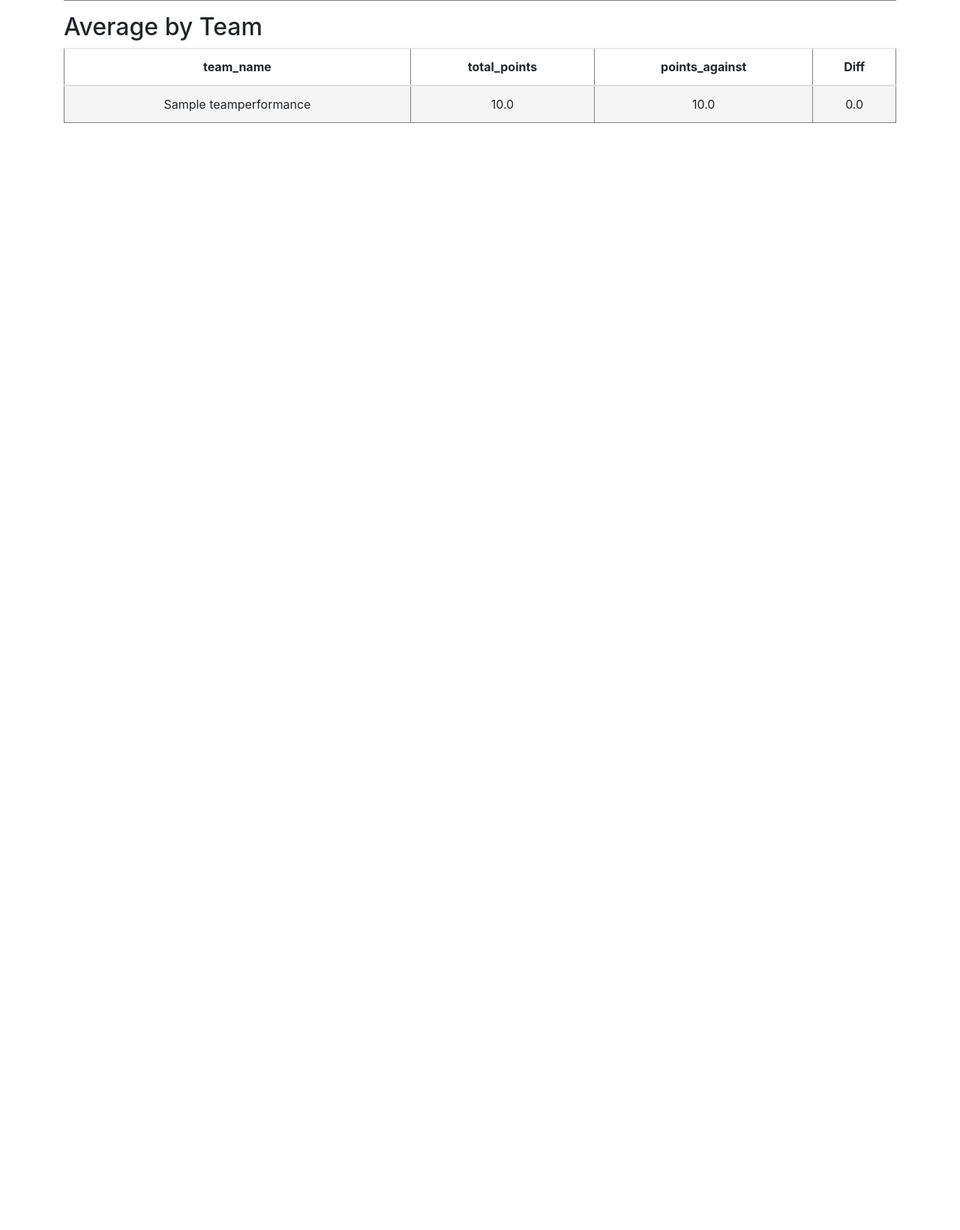
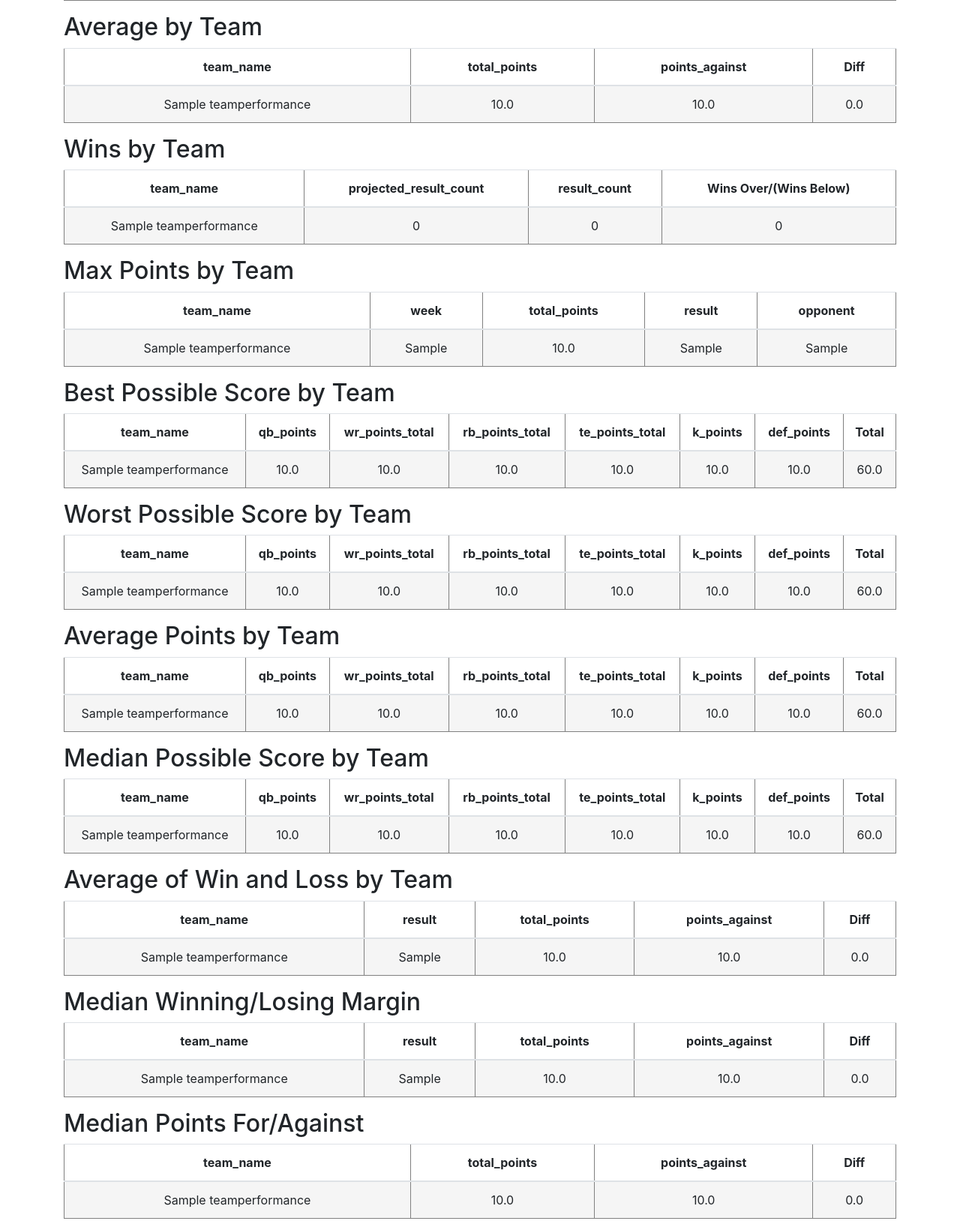
Before and after one commit to madunn5/Fantasy_Data, a Django app: page /stats/ in a window 1280 px wide. Shown: the part 305-1945 px from the top of the page at 75% size. Before the commit the page ends 469 px from the top, so only its background shows below. Run offline with Django 4.2, Linux system fonts and the light colour scheme; tables that the repository leaves empty hold one stand-in row (values such as "Sample post"); some libraries are stand-ins or nearby versions.

Commit message:
Updates for charts.

```diff
--- a/fantasy_data/models.py
+++ b/fantasy_data/models.py
@@ -16,7 +16,7 @@ class TeamPerformance(models.Model):
     expected_total = models.FloatField()
     difference = models.FloatField()
     points_against = models.FloatField()
-    projected_wins = models.IntegerField(null=True, blank=True)
+    projected_wins = models.CharField(max_length=100, null=True, blank=True)
     actual_wins = models.IntegerField(null=True, blank=True)
     wins_diff = models.IntegerField(null=True, blank=True)
     result = models.CharField(max_length=100, null=True, blank=True)
--- a/fantasy_data/templates/fantasy_data/stats.html
+++ b/fantasy_data/templates/fantasy_data/stats.html
@@ -47,6 +47,91 @@
             {{ average_by_team_table|safe }}
         </div>
 
+        <h2>Wins by Team</h2>
+        <div class="table-responsive" id="wins_table">
+            {{ wins_table|safe }}
+        </div>
+
+        <h2>Max Points by Team</h2>
+        <div class="table-responsive" id="max_points_table">
+            {{ max_points_table|safe }}
+        </div>
+
+        <h2>Best Possible Score by Team</h2>
+        <div class="table-responsive" id="best_possible_table">
+            {{ best_possible_table|safe }}
+        </div>
+
+        <h2>Worst Possible Score by Team</h2>
+        <div class="table-responsive" id="worst_possible_table">
+            {{ worst_possible_table|safe }}
+        </div>
+
+        <h2>Average Points by Team</h2>
+        <div class="table-responsive" id="avg_points_week_table">
+            {{ avg_points_week_table|safe }}
+        </div>
+
+        <h2>Median Possible Score by Team</h2>
+        <div class="table-responsive" id="median_possible_table">
+            {{ median_possible_table|safe }}
+        </div>
+
+        <h2>Average of Win and Loss by Team</h2>
+        <div class="table-responsive" id="average_by_team_table_win_and_loss">
+            {{ average_by_team_table_win_and_loss|safe }}
+        </div>
+
+        <h2>Median Winning/Losing Margin</h2>
+        <div class="table-responsive" id="median_by_team_result_table">
+            {{ median_by_team_result_table|safe }}
+        </div>
+
+        <h2>Median Points For/Against</h2>
+        <div class="table-responsive" id="median_by_team_table">
+            {{ median_by_team_table|safe }}
+        </div>
+
+        <h2>Max Points Scored in A Single Game</h2>
+        <div class="table-responsive" id="max_points_by_team_table">
+            {{ max_points_by_team_table|safe }}
+        </div>
+
+        <h2>Max Points Scored in A Single Game by QB</h2>
+        <div class="table-responsive" id="max_qb_points_by_team_table">
+            {{ max_qb_points_by_team_table|safe }}
+        </div>
+
+        <h2>Max Points Scored in A Single Game by WR</h2>
+        <div class="table-responsive" id="max_wr_points_by_team_table">
+            {{ max_wr_points_by_team_table|safe }}
+        </div>
+
+        <h2>Max Points Scored in A Single Game by RB</h2>
+        <div class="table-responsive" id="max_rb_points_by_team_table">
+            {{ max_rb_points_by_team_table|safe }}
+        </div>
+
+        <h2>Max Points Scored in A Single Game by TE</h2>
+        <div class="table-responsive" id="max_te_points_by_team_table">
+            {{ max_te_points_by_team_table|safe }}
+        </div>
+
+        <h2>Max Points Scored in A Single Game by K</h2>
+        <div class="table-responsive" id="max_k_points_by_team_table">
+            {{ max_k_points_by_team_table|safe }}
+        </div>
+
+        <h2>Max Points Scored in A Single Game by DEF</h2>
+        <div class="table-responsive" id="max_def_points_by_team_table">
+            {{ max_def_points_by_team_table|safe }}
+        </div>
+
+        <h2>Min Points Scored in A Single Game</h2>
+        <div class="table-responsive" id="min_points_by_team_table">
+            {{ min_points_by_team_table|safe }}
+        </div>
+
     <script src="https://cdnjs.cloudflare.com/ajax/libs/jquery/3.6.0/jquery.min.js"></script>
     <script>
         function applyFilter() {
--- a/fantasy_data/views.py
+++ b/fantasy_data/views.py
@@ -62,7 +62,7 @@ def upload_csv(request):
                     'expected_total': row['Expected Total'],
                     'difference': row['Difference'],
                     'points_against': row['Points Against'],
-                    'projected_wins': row.get('Projected Wins', 0),
+                    'projected_wins': row['Projected Result'],
                     'actual_wins': row.get('Actual Wins', 0),
                     'wins_diff': row.get('Wins Over/(Wins Below)', 0),
                     'result': row.get('Result', 'N/A'),
@@ -600,7 +600,9 @@ def stats_charts(request):
         print("No data retrieved from TeamPerformance model.")
         context = {
             'average_differential_table': "<p>No data available for average differential.</p>",
-            'average_by_team_table': "<p>No data available for average by team.</p>"
+            'average_by_team_table': "<p>No data available for average by team.</p>",
+            'wins_table': "<p>No data available for wins above/below projected wins.</p>",
+            'max_points_table': "<p>No data available for max points scored in a single game.</p>"
         }
         return render(request, 'fantasy_data/stats.html', context)
 
@@ -618,7 +620,7 @@ def stats_charts(request):
     else:
         average_differential_table = "<p>Columns 'team_name' or 'difference' not found in data.</p>"
 
-    # Compute average by team
+    # Compute average points for and against by team
     if 'team_name' in data.columns and 'total_points' in data.columns and 'points_against' in data.columns:
         data_avg_by_team = data[['team_name', 'total_points', 'points_against']]
         data_avg_by_team = data_avg_by_team.groupby('team_name').mean()
@@ -629,12 +631,252 @@ def stats_charts(request):
     else:
         average_by_team_table = "<p>Columns 'team_name', 'total_points', or 'points_against' not found in data.</p>"
 
+    # Wins Above/Below Projected Wins
+    if 'team_name' in data.columns and 'projected_wins' in data.columns and 'result' in data.columns:
+        data_wins = data[['team_name', 'projected_wins', 'result']]
+        data_wins = data_wins.groupby('team_name').agg(
+            projected_result_count=('projected_wins', lambda x: (x == 'W').sum()),
+            result_count=('result', lambda x: (x == 'W').sum())
+        ).reset_index()
+
+        # Rename columns for clarity
+        data_wins.columns = ['team_name', 'projected_result_count', 'result_count']
+        data_wins['Wins Over/(Wins Below)'] = data_wins['result_count'] - data_wins['projected_result_count']
+        data_wins = data_wins.sort_values(by=['Wins Over/(Wins Below)'], ascending=False).reset_index()
+        del data_wins['index']
+        wins_table = data_wins.to_html(classes='table table-striped', index=False)
+    else:
+        wins_table = "<p>Columns 'team_name', 'projected_result_count', or 'result_count' not found in data.</p>"
+
+    # Max Points Scored in a Single Game
+    if 'team_name' in data.columns and 'total_points' in data.columns:
+        data_avg_by_team = data[['team_name', 'week', 'total_points', 'result', 'opponent']]
+        max_total_rows = data_avg_by_team.groupby('team_name')['total_points'].idxmax()
+        result = data_avg_by_team.loc[max_total_rows, ['team_name', 'week', 'total_points', 'result', 'opponent']]
+        result = result.sort_values(by=['total_points'], ascending=False).reset_index(drop=True)
+        result.index = result.index + 1
+        max_points_table = result.to_html(classes='table table-striped', index=False)
+    else:
+        max_points_table = ("<p>Columns 'team_name', 'week', 'total_points', 'result', or 'opponent' not found in "
+                            "data.</p>")
+
+    # Best Possible Score to Date
+    if all(col in data.columns for col in
+           ['team_name', 'qb_points', 'wr_points_total', 'rb_points_total', 'te_points_total', 'k_points',
+            'def_points']):
+        data_best_possible = data[
+            ['team_name', 'qb_points', 'wr_points_total', 'rb_points_total', 'te_points_total', 'k_points',
+             'def_points']]
+        data_best_possible = data_best_possible.groupby('team_name').max()
+        data_best_possible['Total'] = (data_best_possible['qb_points'] + data_best_possible['wr_points_total'] +
+                                       data_best_possible['rb_points_total'] + data_best_possible['te_points_total'] +
+                                       data_best_possible['k_points'] + data_best_possible['def_points'])
+        data_best_possible = data_best_possible.sort_values(by=['Total'], ascending=False).reset_index()
+        data_best_possible.index = data_best_possible.index + 1
+        best_possible_table = data_best_possible.to_html(classes='table table-striped', index=False)
+    else:
+        best_possible_table = "<p>Necessary columns not found in data.</p>"
+
+    # Worst Possible Score to Date
+    if all(col in data.columns for col in
+           ['team_name', 'qb_points', 'wr_points_total', 'rb_points_total', 'te_points_total', 'k_points',
+            'def_points']):
+        data_worst_possible = data[
+            ['team_name', 'qb_points', 'wr_points_total', 'rb_points_total', 'te_points_total', 'k_points',
+             'def_points']]
+        data_worst_possible = data_worst_possible.groupby('team_name').min()
+        data_worst_possible['Total'] = (data_worst_possible['qb_points'] + data_worst_possible['wr_points_total'] +
+                                        data_worst_possible['rb_points_total'] + data_worst_possible[
+                                            'te_points_total'] +
+                                        data_worst_possible['k_points'] + data_worst_possible['def_points'])
+        data_worst_possible = data_worst_possible.sort_values(by=['Total'], ascending=False).reset_index()
+        data_worst_possible.index = data_worst_possible.index + 1
+        worst_possible_table = data_worst_possible.to_html(classes='table table-striped', index=False)
+    else:
+        worst_possible_table = "<p>Necessary columns not found in data.</p>"
+
+    # Median Possible Score to Date
+    if all(col in data.columns for col in
+           ['team_name', 'qb_points', 'wr_points_total', 'rb_points_total', 'te_points_total', 'k_points',
+            'def_points']):
+        data_avg_possible = data[
+            ['team_name', 'qb_points', 'wr_points_total', 'rb_points_total', 'te_points_total', 'k_points',
+             'def_points']]
+        data_avg_possible = data_avg_possible.groupby('team_name').median()
+        data_avg_possible['Total'] = (data_avg_possible['qb_points'] + data_avg_possible['wr_points_total'] +
+                                      data_avg_possible['rb_points_total'] + data_avg_possible[
+                                          'te_points_total'] + data_avg_possible['k_points'] + data_avg_possible['def_points'])
+        data_avg_possible = data_avg_possible.sort_values(by=['Total'], ascending=False).reset_index()
+        data_avg_possible.index = data_avg_possible.index + 1
+        median_possible_table = data_avg_possible.to_html(classes='table table-striped', index=False)
+    else:
+        median_possible_table = "<p>Necessary columns not found in data.</p>"
+
+    # Average Points per Week
+    if all(col in data.columns for col in
+           ['team_name', 'qb_points', 'wr_points_total', 'rb_points_total', 'te_points_total', 'k_points',
+            'def_points']):
+        data_avg_possible = data[
+            ['team_name', 'qb_points', 'wr_points_total', 'rb_points_total', 'te_points_total', 'k_points',
+             'def_points']]
+        data_avg_possible = data_avg_possible.groupby('team_name').mean()
+        data_avg_possible['Total'] = (data_avg_possible['qb_points'] + data_avg_possible['wr_points_total'] +
+                                      data_avg_possible['rb_points_total'] + data_avg_possible[
+                                          'te_points_total'] + data_avg_possible['k_points'] + data_avg_possible[
+                                          'def_points'])
+        data_avg_possible = data_avg_possible.sort_values(by=['Total'], ascending=False).reset_index()
+        data_avg_possible.index = data_avg_possible.index + 1
+        avg_points_week_table = data_avg_possible.to_html(classes='table table-striped', index=False)
+    else:
+        avg_points_week_table = "<p>Necessary columns not found in data.</p>"
+
+    # Compute average points for and against by team, grouped by result
+    if all(col in data.columns for col in ['team_name', 'total_points', 'points_against', 'result']):
+        data_avg_by_team = data[['team_name', 'total_points', 'points_against', 'result']]
+        data_avg_by_team = data_avg_by_team.groupby(['team_name', 'result']).mean()
+        data_avg_by_team = data_avg_by_team.sort_values(by=['total_points'], ascending=False).reset_index()
+        data_avg_by_team['Diff'] = data_avg_by_team['total_points'] - data_avg_by_team['points_against']
+        data_avg_by_team.index = data_avg_by_team.index + 1
+        average_by_team_table_win_and_loss = data_avg_by_team.to_html(classes='table table-striped', index=False)
+    else:
+        average_by_team_table_win_and_loss = "<p>Necessary columns not found in data.</p>"
+
+    # Median points for and against by team, grouped by result
+    if all(col in data.columns for col in ['team_name', 'total_points', 'points_against', 'result']):
+        data_avg_by_team = data[['team_name', 'total_points', 'points_against', 'result']]
+        data_avg_by_team = data_avg_by_team.groupby(['team_name', 'result']).median()
+        data_avg_by_team = data_avg_by_team.sort_values(by=['total_points'], ascending=False).reset_index()
+        data_avg_by_team['Diff'] = data_avg_by_team['total_points'] - data_avg_by_team['points_against']
+        data_avg_by_team.index = data_avg_by_team.index + 1
+        median_by_team_result_table = data_avg_by_team.to_html(classes='table table-striped', index=False)
+    else:
+        median_by_team_result_table = "<p>Necessary columns not found in data.</p>"
+
+    # Median points for and against by team
+    if all(col in data.columns for col in ['team_name', 'total_points', 'points_against']):
+        data_avg_by_team = data[['team_name', 'total_points', 'points_against']]
+        data_avg_by_team = data_avg_by_team.groupby('team_name').median()
+        data_avg_by_team = data_avg_by_team.sort_values(by=['total_points'], ascending=False).reset_index()
+        data_avg_by_team['Diff'] = data_avg_by_team['total_points'] - data_avg_by_team['points_against']
+        data_avg_by_team.index = data_avg_by_team.index + 1
+        median_by_team_table = data_avg_by_team.to_html(classes='table table-striped', index=False)
+    else:
+        median_by_team_table = "<p>Necessary columns not found in data.</p>"
+
+    # Max points in a single game by team
+    if all(col in data.columns for col in ['team_name', 'week', 'total_points', 'result', 'opponent']):
+        data_avg_by_team = data[['team_name', 'week', 'total_points', 'result', 'opponent']]
+        max_total_rows = data_avg_by_team.groupby('team_name')['total_points'].idxmax()
+        result = data_avg_by_team.loc[max_total_rows, ['team_name', 'week', 'total_points', 'result', 'opponent']]
+        result = result.sort_values(by=['total_points'], ascending=False).reset_index(drop=True)
+        result.index = result.index + 1
+        max_points_by_team_table = result.to_html(classes='table table-striped', index=False)
+    else:
+        max_points_by_team_table = "<p>Necessary columns not found in data.</p>"
+
+    # Max QB points in a single game by team
+    if all(col in data.columns for col in ['team_name', 'week', 'qb_points', 'result', 'opponent']):
+        data_avg_by_team = data[['team_name', 'week', 'qb_points', 'result', 'opponent']]
+        max_total_rows = data_avg_by_team.groupby('team_name')['qb_points'].idxmax()
+        result = data_avg_by_team.loc[max_total_rows, ['team_name', 'week', 'qb_points', 'result', 'opponent']]
+        result = result.sort_values(by=['qb_points'], ascending=False).reset_index(drop=True)
+        result.index = result.index + 1
+        max_qb_points_by_team_table = result.to_html(classes='table table-striped', index=False)
+    else:
+        max_qb_points_by_team_table = "<p>Necessary columns not found in data.</p>"
+
+    # Max WR points in a single game by team
+    if all(col in data.columns for col in ['team_name', 'week', 'wr_points_total', 'result', 'opponent']):
+        data_avg_by_team = data[['team_name', 'week', 'wr_points_total', 'result', 'opponent']]
+        max_total_rows = data_avg_by_team.groupby('team_name')['wr_points_total'].idxmax()
+        result = data_avg_by_team.loc[max_total_rows, ['team_name', 'week', 'wr_points_total', 'result', 'opponent']]
+        result = result.sort_values(by=['wr_points_total'], ascending=False).reset_index(drop=True)
+        result.index = result.index + 1
+        max_wr_points_by_team_table = result.to_html(classes='table table-striped', index=False)
+    else:
+        max_wr_points_by_team_table = "<p>Necessary columns not found in data.</p>"
+
+    # Max RB points in a single game by team
+    if all(col in data.columns for col in ['team_name', 'week', 'rb_points_total', 'result', 'opponent']):
+        data_avg_by_team = data[['team_name', 'week', 'rb_points_total', 'result', 'opponent']]
+        max_total_rows = data_avg_by_team.groupby('team_name')['rb_points_total'].idxmax()
+        result = data_avg_by_team.loc[max_total_rows, ['team_name', 'week', 'rb_points_total', 'result', 'opponent']]
+        result = result.sort_values(by=['rb_points_total'], ascending=False).reset_index(drop=True)
+        result.index = result.index + 1
+        max_rb_points_by_team_table = result.to_html(classes='table table-striped', index=False)
+    else:
+        max_rb_points_by_team_table = "<p>Necessary columns not found in data.</p>"
+
+    # Max TE points in a single game by team
+    if all(col in data.columns for col in ['team_name', 'week', 'te_points_total', 'result', 'opponent']):
+        data_avg_by_team = data[['team_name', 'week', 'te_points_total', 'result', 'opponent']]
+        max_total_rows = data_avg_by_team.groupby('team_name')['te_points_total'].idxmax()
+        result = data_avg_by_team.loc[max_total_rows, ['team_name', 'week', 'te_points_total', 'result', 'opponent']]
+        result = result.sort_values(by=['te_points_total'], ascending=False).reset_index(drop=True)
+        result.index = result.index + 1
+        max_te_points_by_team_table = result.to_html(classes='table table-striped', index=False)
+    else:
+        max_te_points_by_team_table = "<p>Necessary columns not found in data.</p>"
+
+    # Max K points in a single game by team
+    if all(col in data.columns for col in ['team_name', 'week', 'k_points', 'result', 'opponent']):
+        data_avg_by_team = data[['team_name', 'week', 'k_points', 'result', 'opponent']]
+        max_total_rows = data_avg_by_team.groupby('team_name')['k_points'].idxmax()
+        result = data_avg_by_team.loc[
+            max_total_rows, ['team_name', 'week', 'k_points', 'result', 'opponent']]
+        result = result.sort_values(by=['k_points'], ascending=False).reset_index(drop=True)
+        result.index = result.index + 1
+        max_k_points_by_team_table = result.to_html(classes='table table-striped', index=False)
+    else:
+        max_k_points_by_team_table = "<p>Necessary columns not found in data.</p>"
+
+    # Max DEF points in a single game by team
+    if all(col in data.columns for col in ['team_name', 'week', 'def_points', 'result', 'opponent']):
+        data_avg_by_team = data[['team_name', 'week', 'def_points', 'result', 'opponent']]
+        max_total_rows = data_avg_by_team.groupby('team_name')['def_points'].idxmax()
+        result = data_avg_by_team.loc[
+            max_total_rows, ['team_name', 'week', 'def_points', 'result', 'opponent']]
+        result = result.sort_values(by=['def_points'], ascending=False).reset_index(drop=True)
+        result.index = result.index + 1
+        max_def_points_by_team_table = result.to_html(classes='table table-striped', index=False)
+    else:
+        max_def_points_by_team_table = "<p>Necessary columns not found in data.</p>"
+
+    # Min points in a single game by team
+    if all(col in data.columns for col in ['team_name', 'week', 'total_points', 'result', 'opponent']):
+        data_avg_by_team = data[['team_name', 'week', 'total_points', 'result', 'opponent']]
+        max_total_rows = data_avg_by_team.groupby('team_name')['total_points'].idxmin()
+        result = data_avg_by_team.loc[max_total_rows, ['team_name', 'week', 'total_points', 'result', 'opponent']]
+        result = result.sort_values(by=['total_points'], ascending=False).reset_index(drop=True)
+        result.index = result.index + 1
+        min_points_by_team_table = result.to_html(classes='table table-striped', index=False)
+    else:
+        min_points_by_team_table = "<p>Necessary columns not found in data.</p>"
+
     # Prepare context with the HTML tables
     context = {
         'average_differential_table': average_differential_table,
-        'average_by_team_table': average_by_team_table
+        'average_by_team_table': average_by_team_table,
+        'wins_table': wins_table,
+        'max_points_table': max_points_table,
+        'best_possible_table': best_possible_table,
+        'worst_possible_table': worst_possible_table,
+        'median_possible_table': median_possible_table,
+        'avg_points_week_table': avg_points_week_table,
+        'average_by_team_table_win_and_loss': average_by_team_table_win_and_loss,
+        'median_by_team_result_table': median_by_team_result_table,
+        'median_by_team_table': median_by_team_table,
+        'max_points_by_team_table': max_points_by_team_table,
+        'max_qb_points_by_team_table': max_qb_points_by_team_table,
+        'max_wr_points_by_team_table': max_wr_points_by_team_table,
+        'max_rb_points_by_team_table': max_rb_points_by_team_table,
+        'max_te_points_by_team_table': max_te_points_by_team_table,
+        'max_k_points_by_team_table': max_k_points_by_team_table,
+        'max_def_points_by_team_table': max_def_points_by_team_table,
+        'min_points_by_team_table': min_points_by_team_table,
     }
 
+    # Render the HTML content using the context
     html_content = render_to_string('fantasy_data/stats.html', context)
     return HttpResponse(html_content)
 
```
Also changed, not shown: fantasy_data/migrations/0007_alter_teamperformance_projected_wins.py (added).
